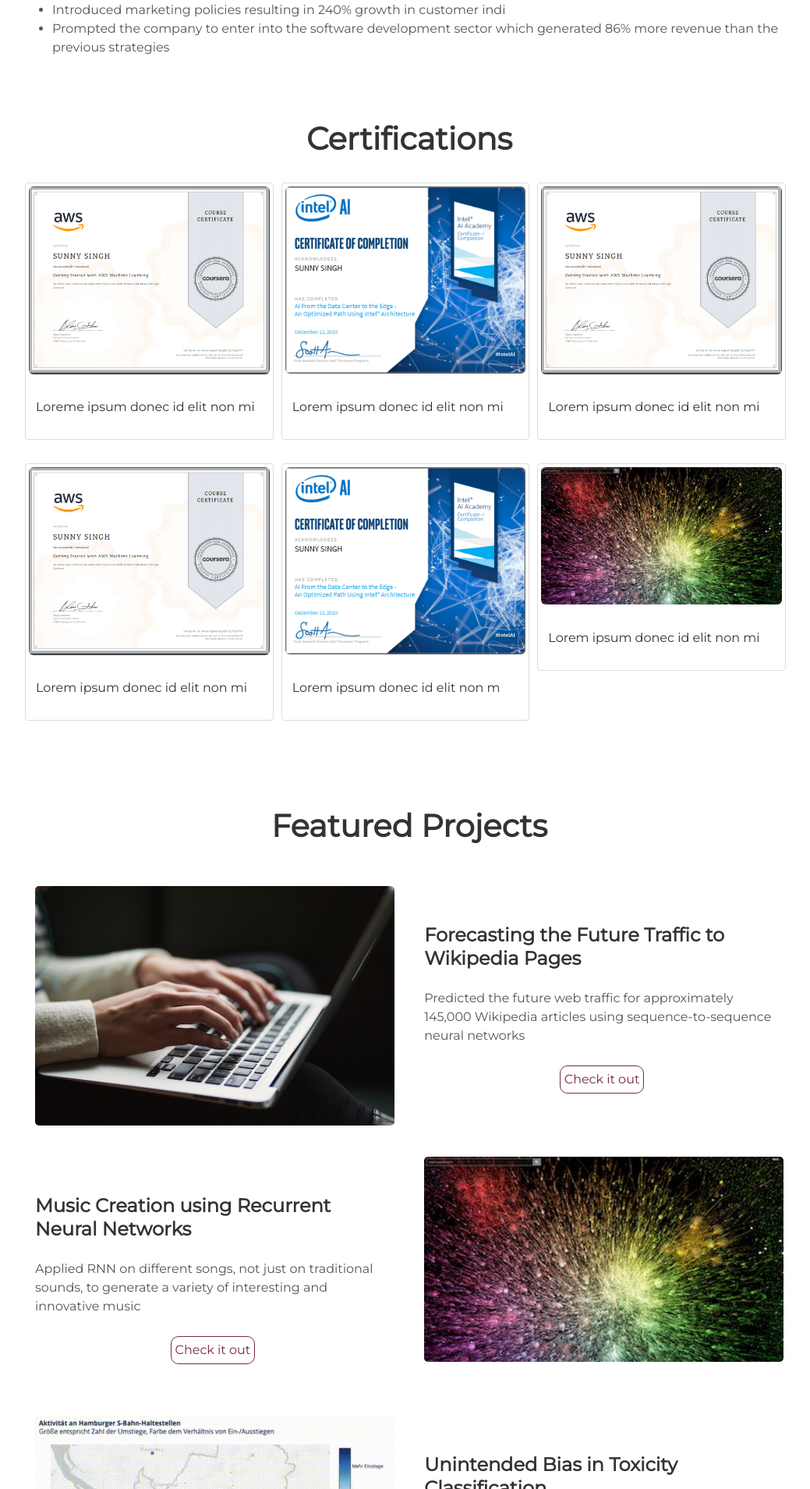
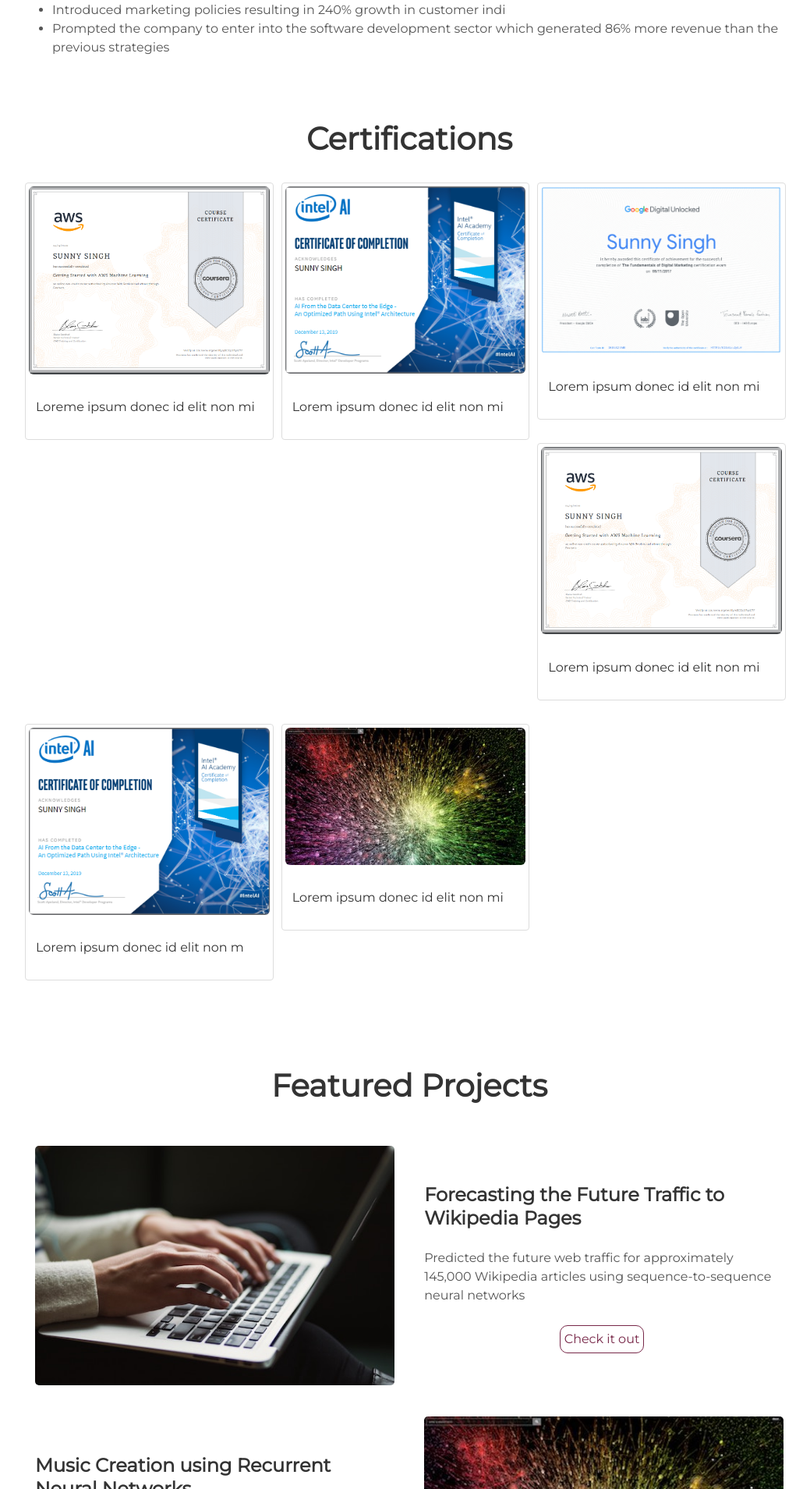
Before and after one commit to arkadee/arkadee.github.io, a Jekyll site: the page built from index.html, in a window 1280 px wide. Shown: the part 2585-4494 px from the top of the page at 78% size, without its empty margins (115-1154 px from the left). Built offline with Jekyll 4.4.1, drawn with Linux system fonts in a browser that asks for light colours.

Commit message:
Update certifications.html

```diff
--- a/_includes/certifications.html
+++ b/_includes/certifications.html
@@ -60,7 +60,7 @@
         <div class="column1">
           <div class="thumbnail">
             <a href="/w3images/fjords.jpg" target="_blank">
-              <img src="assets/img/cert4.png" class="img-rounded" alt="Snow" style="width:100%">
+              <img src="assets/img/cert1.png" class="img-rounded" alt="Snow" style="width:100%">
             </a>
               <div class="caption">
                 <p>Lorem ipsum donec id elit non mi</p>
```
